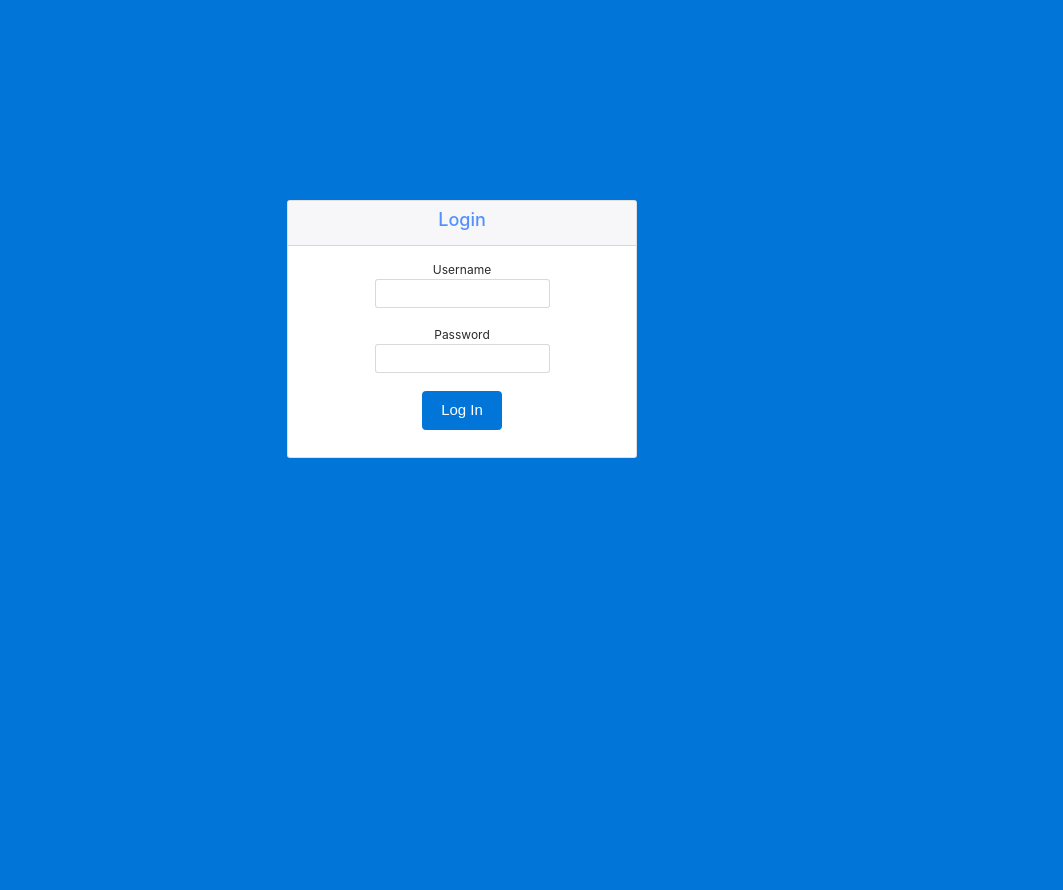
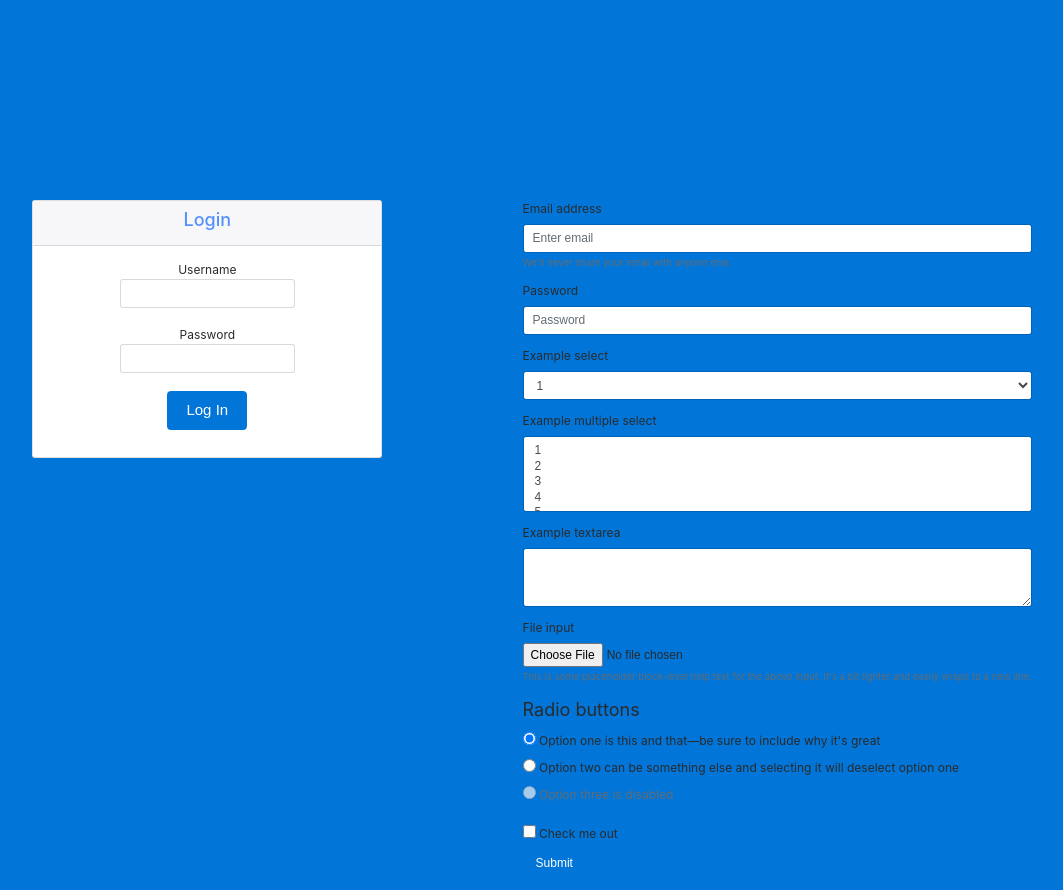
Before and after one commit to awratten/O2J, a PHP site: page /admin.php in a window 1280 px wide. Shown: the whole page, without its empty margins (178-1241 px from the left). Before the commit the page ends 458 px from the top, so only its background shows below. Run offline with PHP 8.4, Linux system fonts and the light colour scheme; some libraries are stand-ins or nearby versions.

Commit message:
test form

```diff
--- a/web/admin.php
+++ b/web/admin.php
@@ -39,6 +39,76 @@ $doc_title = "Admin Login";
                         </div>
                     </div>
                 </div>
+
+                <form>
+                    <div class="form-group">
+                        <label for="exampleInputEmail1">Email address</label>
+                        <input type="email" class="form-control" id="exampleInputEmail1" aria-describedby="emailHelp" placeholder="Enter email">
+                        <small id="emailHelp" class="form-text text-muted">We'll never share your email with anyone else.</small>
+                    </div>
+                    <div class="form-group">
+                        <label for="exampleInputPassword1">Password</label>
+                        <input type="password" class="form-control" id="exampleInputPassword1" placeholder="Password">
+                    </div>
+                    <div class="form-group">
+                        <label for="exampleSelect1">Example select</label>
+                        <select class="form-control" id="exampleSelect1">
+                            <option>1</option>
+                            <option>2</option>
+                            <option>3</option>
+                            <option>4</option>
+                            <option>5</option>
+                        </select>
+                    </div>
+                    <div class="form-group">
+                        <label for="exampleSelect2">Example multiple select</label>
+                        <select multiple class="form-control" id="exampleSelect2">
+                            <option>1</option>
+                            <option>2</option>
+                            <option>3</option>
+                            <option>4</option>
+                            <option>5</option>
+                        </select>
+                    </div>
+                    <div class="form-group">
+                        <label for="exampleTextarea">Example textarea</label>
+                        <textarea class="form-control" id="exampleTextarea" rows="3"></textarea>
+                    </div>
+                    <div class="form-group">
+                        <label for="exampleInputFile">File input</label>
+                        <input type="file" class="form-control-file" id="exampleInputFile" aria-describedby="fileHelp">
+                        <small id="fileHelp" class="form-text text-muted">This is some placeholder block-level help text for the above input. It's a bit lighter and easily wraps to a new line.</small>
+                    </div>
+                    <fieldset class="form-group">
+                        <legend>Radio buttons</legend>
+                        <div class="form-check">
+                            <label class="form-check-label">
+                                <input type="radio" class="form-check-input" name="optionsRadios" id="optionsRadios1" value="option1" checked>
+                                Option one is this and that&mdash;be sure to include why it's great
+                            </label>
+                        </div>
+                        <div class="form-check">
+                            <label class="form-check-label">
+                                <input type="radio" class="form-check-input" name="optionsRadios" id="optionsRadios2" value="option2">
+                                Option two can be something else and selecting it will deselect option one
+                            </label>
+                        </div>
+                        <div class="form-check disabled">
+                            <label class="form-check-label">
+                                <input type="radio" class="form-check-input" name="optionsRadios" id="optionsRadios3" value="option3" disabled>
+                                Option three is disabled
+                            </label>
+                        </div>
+                    </fieldset>
+                    <div class="form-check">
+                        <label class="form-check-label">
+                            <input type="checkbox" class="form-check-input">
+                            Check me out
+                        </label>
+                    </div>
+                    <button type="submit" class="btn btn-primary">Submit</button>
+                </form>
+
             </div>
         </div>
     </body>
```
